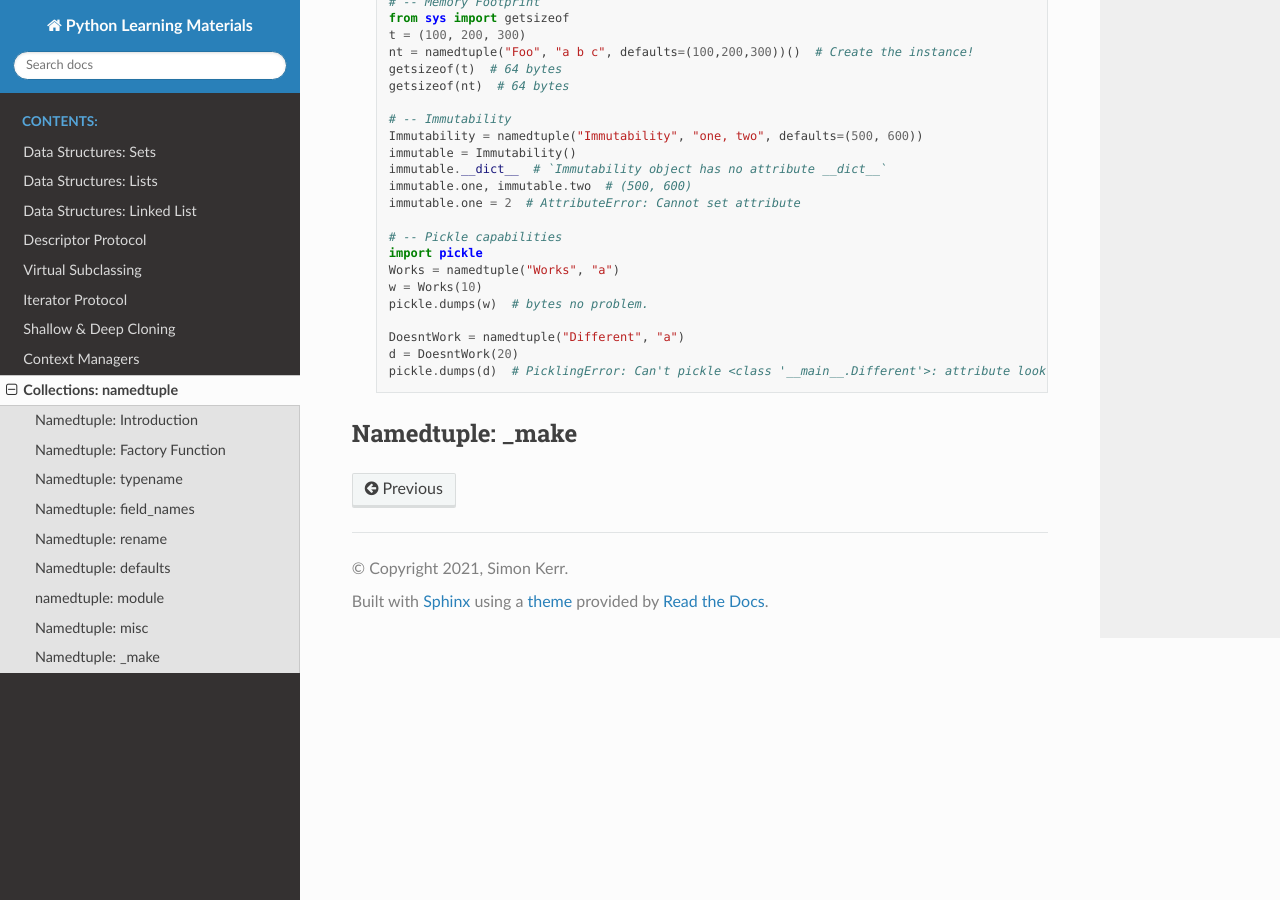
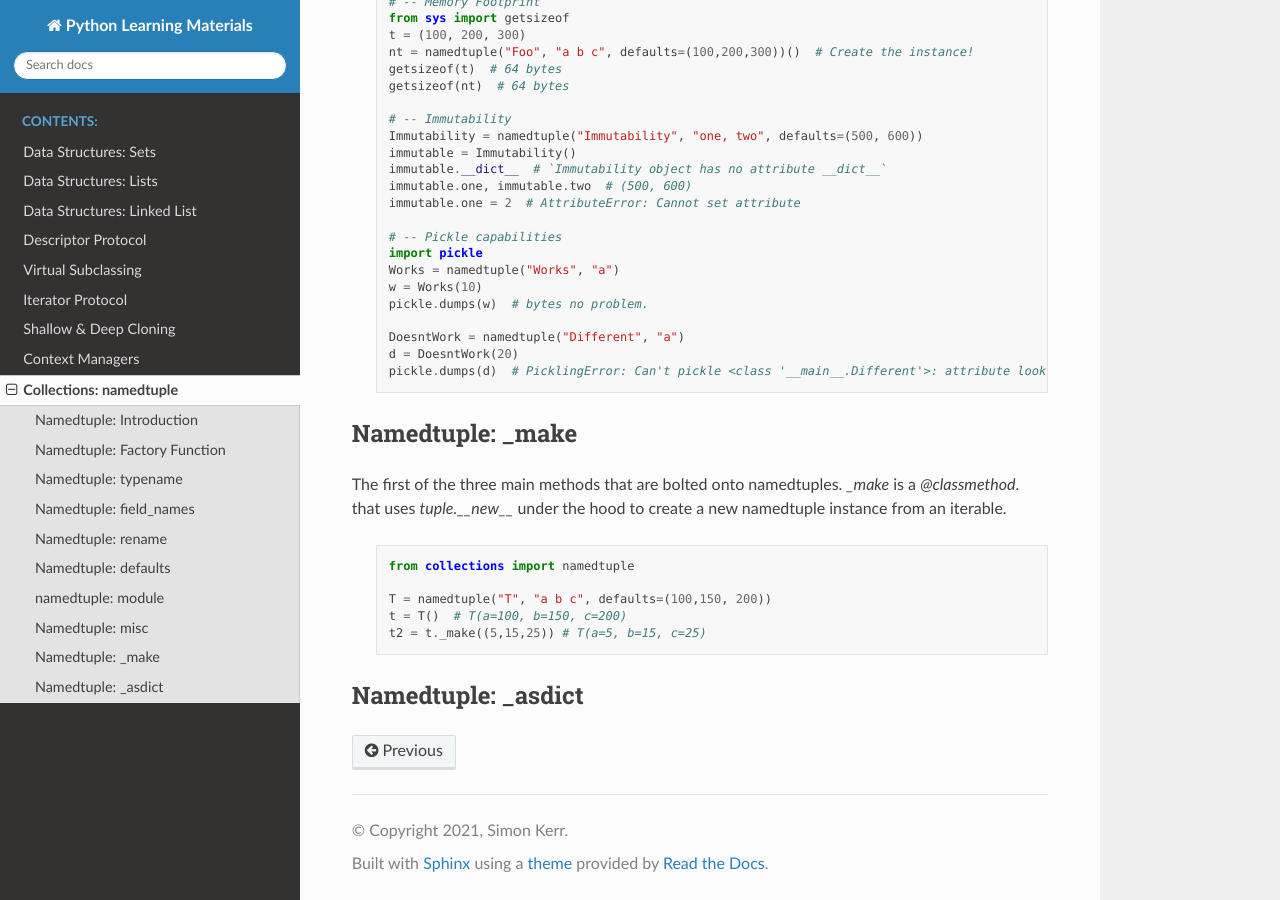
Before and after one commit to symonk/pydocs, a Sphinx documentation site: the page built from docs/source/namedtuples.rst, in a window 1280 px wide and 900 px high, scrolled down 3067 px. Built offline with Sphinx 7.4.7 and the Read the Docs theme 2.0.0, drawn with Linux system fonts in a browser that asks for light colours.

Commit message:
adding docs on `_make`

```diff
--- a/docs/source/namedtuples.rst
+++ b/docs/source/namedtuples.rst
@@ -173,3 +173,16 @@ are outlined below:
 
 Namedtuple: _make
 ------------------
+The first of the three main methods that are bolted onto namedtuples.  `_make` is a `@classmethod`. that
+uses `tuple.__new__` under the hood to create a new namedtuple instance from an iterable.
+
+    .. code-block:: python
+
+        from collections import namedtuple
+
+        T = namedtuple("T", "a b c", defaults=(100,150, 200))
+        t = T()  # T(a=100, b=150, c=200)
+        t2 = t._make((5,15,25)) # T(a=5, b=15, c=25)
+
+Namedtuple: _asdict
+--------------------
```
